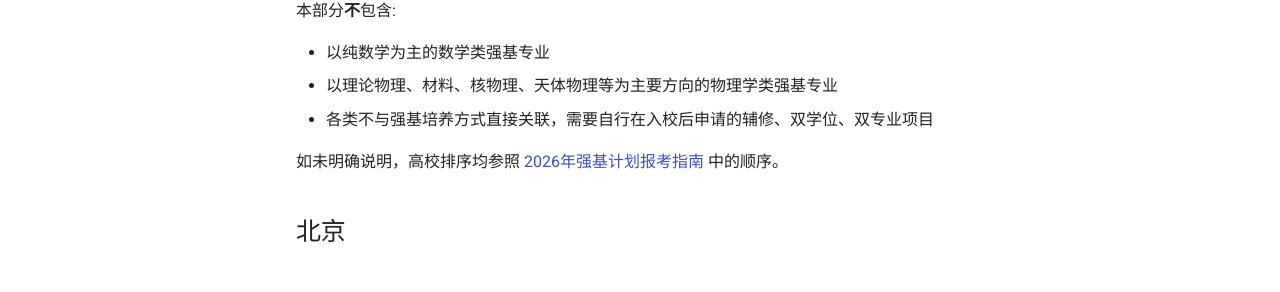
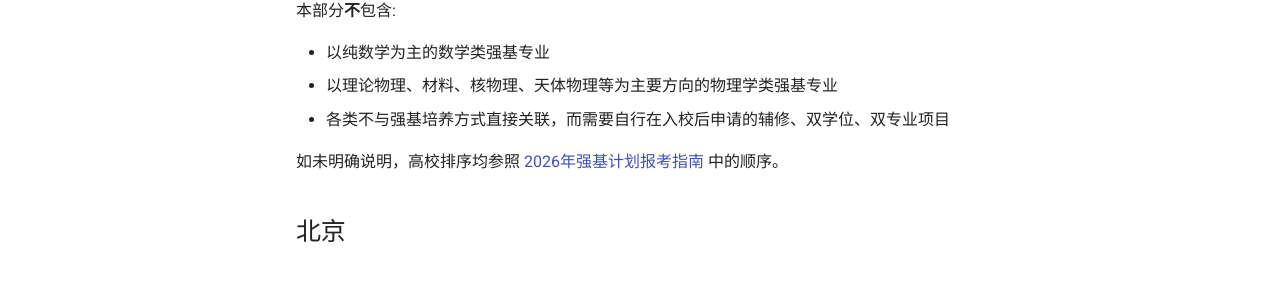
Before and after one commit to AFOIer/AFOIer, an MkDocs documentation site: the page built from docs/colleges/oh-cs.md, in a window 1280 px wide and 1065 px high. Shown: the part 447-739 px from the top of the window. Built offline with MkDocs 1.6.1 and Material for MkDocs 9.7.7, drawn with Linux system fonts in a browser that asks for light colours.

Commit message:
Update oh-cs.md

```diff
--- a/docs/colleges/oh-cs.md
+++ b/docs/colleges/oh-cs.md
@@ -12,7 +12,7 @@
 
 - 以纯数学为主的数学类强基专业
 - 以理论物理、材料、核物理、天体物理等为主要方向的物理学类强基专业
-- 各类不与强基培养方式直接关联，需要自行在入校后申请的辅修、双学位、双专业项目
+- 各类不与强基培养方式直接关联，而需要自行在入校后申请的辅修、双学位、双专业项目
 
 如未明确说明，高校排序均参照 [2026年强基计划报考指南](https://gaokao.chsi.com.cn/gkzt/jcxkzs) 中的顺序。
 
```
